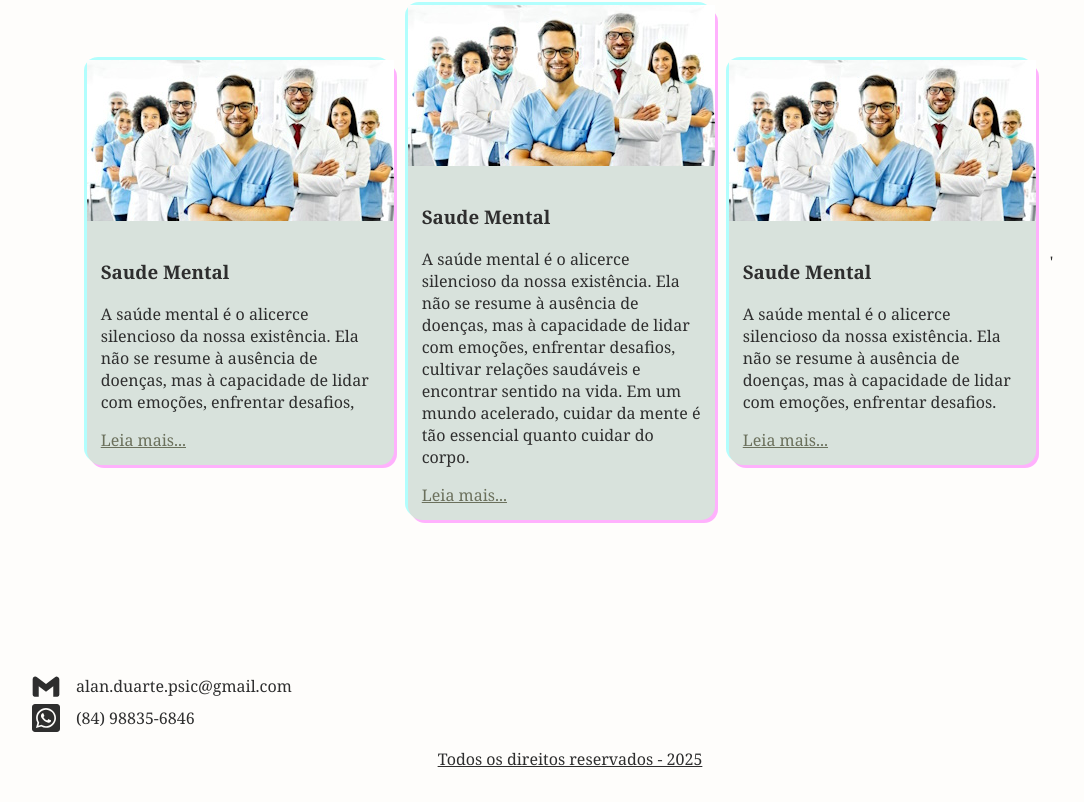
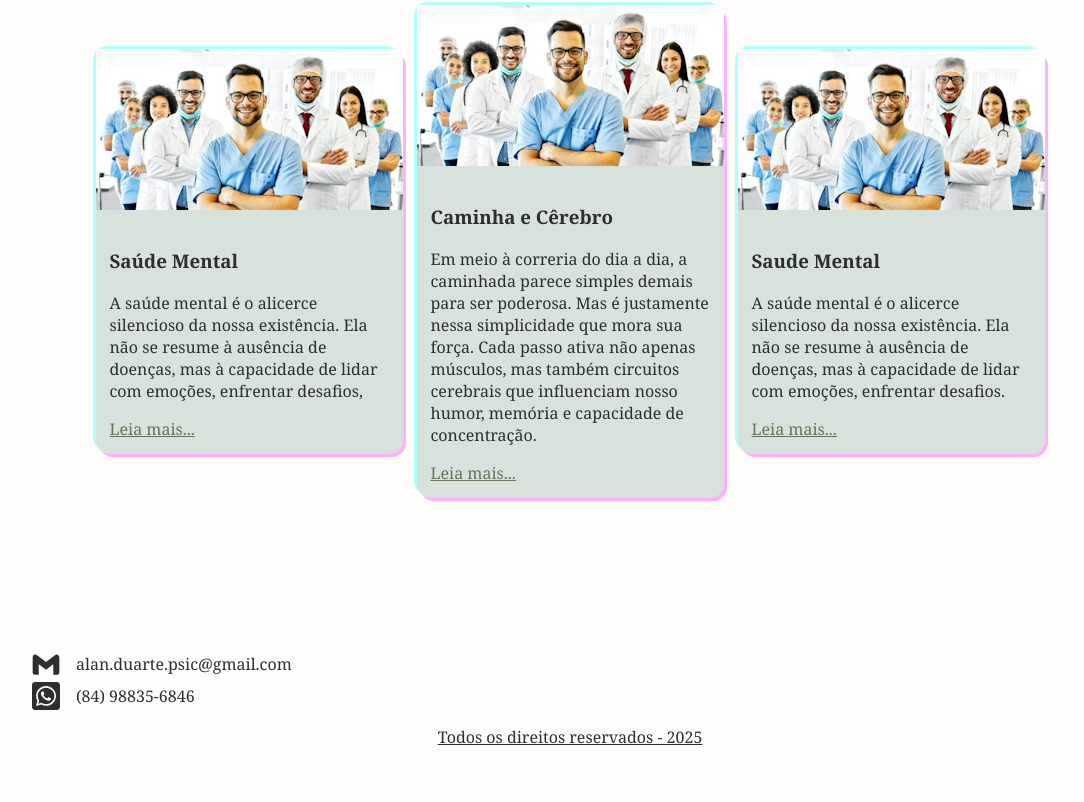
Before and after one commit to alanpsic/site_alan, a React (Vite) app: page / in a window 1280 px wide. Shown: the part 1721-2523 px from the top of the page, without its empty margins (70-1154 px from the left). Built offline with nearby package versions, Linux system fonts and the light colour scheme.

Commit message:
Trabalhando na página de artigos dinamicos

```diff
--- a/src/Components/artigos/index.tsx
+++ b/src/Components/artigos/index.tsx
@@ -3,6 +3,7 @@
 import style from "./style.module.css"
 import saudeImg from "../../images/Artigos/SaudImg.jpg"
 import { Link } from "react-router-dom"
+import { primeiroArtigo, segundoArtigo, terceiroArtigo } from "../../pages/artigo"
 
 export function Artigos()
 {
@@ -16,10 +17,10 @@ export function Artigos()
                     <img src={saudeImg} alt="" />
 
                     <div className={style.cardContent}>
-                        <h3>Saude Mental</h3>
+                        <h3>{ primeiroArtigo.tema }</h3>
 
-                        <p>A saúde mental é o alicerce silencioso da nossa existência. Ela não se resume à ausência de doenças, mas à capacidade de lidar com emoções, enfrentar desafios, </p>
-                        <Link className={style.link} to=""> Leia mais... </Link>
+                        <p>{ primeiroArtigo.texto_simplificado } </p>
+                        <Link className={style.link} to="/artigo/tema_1"> Leia mais... </Link>
                     </div>
                 </div>
 
@@ -28,10 +29,10 @@ export function Artigos()
                     <img src={saudeImg} alt="" />
 
                     <div className={style.cardContent}>
-                        <h3>Saude Mental</h3>
+                        <h3>{ segundoArtigo.tema }</h3>
 
-                        <p>A saúde mental é o alicerce silencioso da nossa existência. Ela não se resume à ausência de doenças, mas à capacidade de lidar com emoções, enfrentar desafios, cultivar relações saudáveis e encontrar sentido na vida. Em um mundo acelerado, cuidar da mente é tão essencial quanto cuidar do corpo.</p>
-                        <Link className={style.link} to=""> Leia mais... </Link>
+                        <p>{ segundoArtigo.texto_simplificado }</p>
+                        <Link className={style.link} to="/artigo/tema_2"> Leia mais... </Link>
                     </div>
                 </div>
 
@@ -40,12 +41,12 @@ export function Artigos()
                     <img src={saudeImg} alt="" />
 
                     <div className={style.cardContent}>
-                        <h3>Saude Mental</h3>
+                        <h3>{ terceiroArtigo.tema }</h3>
 
-                        <p>A saúde mental é o alicerce silencioso da nossa existência. Ela não se resume à ausência de doenças, mas à capacidade de lidar com emoções, enfrentar desafios.</p>
-                        <Link className={style.link} to=""> Leia mais... </Link>
+                        <p>{ terceiroArtigo.texto_simplificado }</p>
+                        <Link className={style.link} to="/artigo/tema_3"> Leia mais... </Link>
                     </div>
-                </div>'
+                </div>
             </div>
 
 
--- a/src/pages/artigo/index.tsx
+++ b/src/pages/artigo/index.tsx
@@ -1,8 +1,67 @@
 
+import { useParams } from "react-router-dom"
+import { useEffect, useState } from "react";
+
+export const  primeiroArtigo = {
+    tema: "Saúde Mental",
+    texto: ["A saúde mental é o alicerce silencioso da nossa existência. Ela não se resume à ausência de doenças, mas à capacidade de lidar com emoções, enfrentar desafios,"],
+    texto_simplificado: "A saúde mental é o alicerce silencioso da nossa existência. Ela não se resume à ausência de doenças, mas à capacidade de lidar com emoções, enfrentar desafios,"
+};
+
+export const segundoArtigo = {
+    tema: "Caminha e Cêrebro",
+    texto: ["Em meio à correria do dia a dia, a caminhada parece simples demais para ser poderosa. Mas é justamente nessa simplicidade que mora sua força. Cada passo ativa não apenas músculos, mas também circuitos cerebrais que influenciam nosso humor, memória e capacidade de concentração.", "o caminhar, o cérebro recebe uma dose natural de endorfinas, reduzindo o estresse e promovendo bem-estar. A circulação sanguínea aumenta, levando mais oxigênio às células cerebrais, o que favorece a clareza mental e a criatividade. Não é por acaso que grandes pensadores, como Nietzsche e Darwin, faziam longas caminhadas para estimular ideias.", "Mais do que exercício físico, caminhar é um ritual de reconexão. É quando o barulho externo se silencia e o cérebro encontra espaço para reorganizar pensamentos, processar emoções e até resolver problemas que pareciam insolúveis.", "Caminhar é gratuito, acessível e profundamente transformador. É o tipo de terapia que não exige divã — apenas disposição para sair e deixar o corpo guiar a mente."],
+    texto_simplificado: "Em meio à correria do dia a dia, a caminhada parece simples demais para ser poderosa. Mas é justamente nessa simplicidade que mora sua força. Cada passo ativa não apenas músculos, mas também circuitos cerebrais que influenciam nosso humor, memória e capacidade de concentração."
+};
+
+export const terceiroArtigo = {
+    tema: "Saude Mental",
+    texto: ["A saúde mental é o alicerce silencioso da nossa existência. Ela não se resume à ausência de doenças, mas à capacidade de lidar com emoções, enfrentar desafios."],
+    texto_simplificado: "A saúde mental é o alicerce silencioso da nossa existência. Ela não se resume à ausência de doenças, mas à capacidade de lidar com emoções, enfrentar desafios."
+}
+
+interface ArtigoData
+{
+    tema: string;
+    texto: string[];
+}
 
 export function Artigo()
 {
-    return(
-        <div>Artigo</div>
+
+    const { tema } = useParams();
+
+    const [artigo, setArtigo] = useState<ArtigoData>();
+
+    let current_texto = "";
+
+    const novoTema = tema != undefined ? tema : "";
+
+    useEffect(()=>{
+        handleCheckTema(novoTema);
+    },[])
+
+    function handleCheckTema(tema: string)
+    {
+
+        if(tema == "tema_1"){
+            setArtigo(primeiroArtigo);
+        }
+        else if(tema == "tema_2"){
+            setArtigo(segundoArtigo);
+        }
+        else if(tema == "tema_3"){
+            setArtigo(terceiroArtigo);
+        }
+        console.log(current_texto);
+    }
+
+    return (
+        <div>
+            <h1>{ artigo ? artigo.tema : ""}</h1>
+            { artigo && artigo.texto.map((item, index)=>(
+                <p key={index}>{item}</p>
+            ))}
+        </div>
     )
 }
--- a/src/router.tsx
+++ b/src/router.tsx
@@ -9,7 +9,7 @@ const router = createBrowserRouter([
         element: <Home/>
     },
     {
-        path:"/Artigo:teme",
+        path:"/artigo/:tema",
         element: <Artigo/>
     },
     {
```
